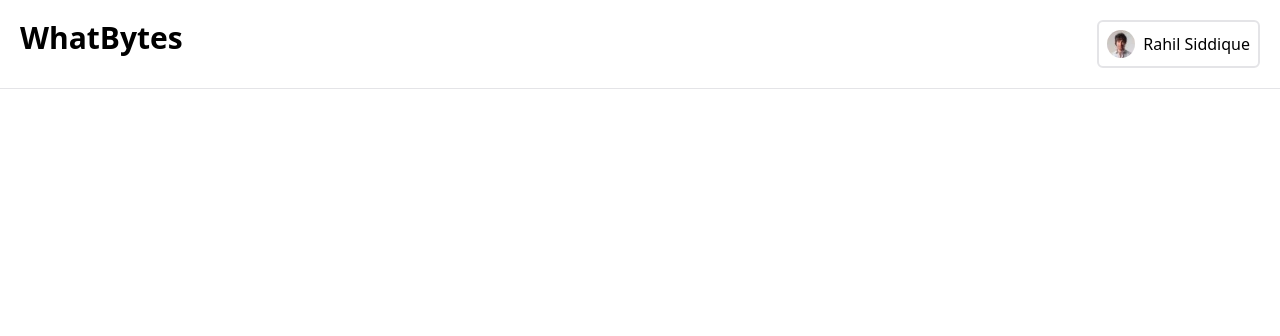
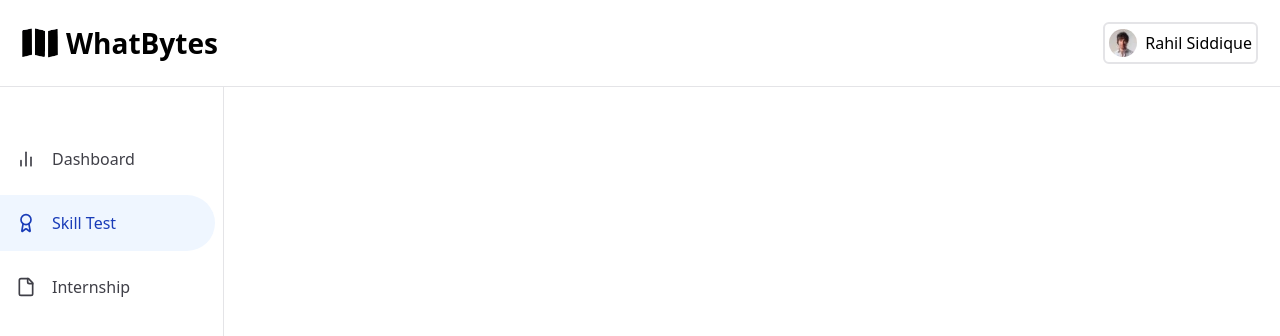
Before and after one commit to greatochuko/what-bytes-dashboard, a Next.js app: page / in a window 1280 px wide. Shown: the top 336 px of the page. Built offline with nearby package versions, Linux system fonts and the light colour scheme.

Commit message:
Add Sidebar component and integrate lucide-react icons; update layout and Header component

```diff
--- a/package.json
+++ b/package.json
@@ -9,6 +9,7 @@
     "lint": "next lint"
   },
   "dependencies": {
+    "lucide-react": "^0.479.0",
     "next": "15.2.1",
     "react": "^19.0.0",
     "react-dom": "^19.0.0"
--- a/src/app/layout.tsx
+++ b/src/app/layout.tsx
@@ -2,6 +2,7 @@ import type { Metadata } from "next";
 import { Geist, Geist_Mono } from "next/font/google";
 import "./globals.css";
 import Header from "@/components/Header";
+import Sidebar from "@/components/Sidebar";
 
 const geistSans = Geist({
   variable: "--font-geist-sans",
@@ -26,10 +27,13 @@ export default function RootLayout({
   return (
     <html lang="en">
       <body
-        className={`${geistSans.variable} ${geistMono.variable} antialiased`}
+        className={`${geistSans.variable} ${geistMono.variable} flex min-h-dvh flex-col antialiased`}
       >
         <Header />
-        {children}
+        <main className="flex flex-1">
+          <Sidebar />
+          {children}
+        </main>
       </body>
     </html>
   );
--- a/src/components/Header.tsx
+++ b/src/components/Header.tsx
@@ -3,9 +3,18 @@ import React from "react";
 
 export default function Header() {
   return (
-    <header className="flex justify-between border-b border-zinc-200 p-5">
-      <h1 className="text-3xl font-semibold">WhatBytes</h1>
-      <div className="flex items-center gap-2 rounded-md border-2 border-zinc-200 p-2">
+    <header className="flex justify-between border-b border-zinc-200 p-5.5">
+      <div className="flex items-center gap-2">
+        <Image
+          src={"/whatbytes_logo.png"}
+          alt="logo"
+          width={36}
+          height={36}
+          className="overflow-hidden object-contain"
+        />
+        <h1 className="text-[28px] font-semibold">WhatBytes</h1>
+      </div>
+      <div className="flex items-center gap-2 rounded-md border-2 border-zinc-200 p-1">
         <Image
           src={"/profile-picture.jpg"}
           alt="profile-picture"
--- /dev/null
+++ b/src/components/Sidebar.tsx
@@ -0,0 +1,30 @@
+"use client";
+
+import { AwardIcon, ChartNoAxesColumnIcon, FileIcon } from "lucide-react";
+import Link from "next/link";
+import { usePathname } from "next/navigation";
+import React from "react";
+
+const sidebarLinks = [
+  { href: "#", text: "Dashboard", Icon: ChartNoAxesColumnIcon },
+  { href: "/", text: "Skill Test", Icon: AwardIcon },
+  { href: "#", text: "Internship", Icon: FileIcon },
+];
+
+export default function Sidebar() {
+  const pathname = usePathname();
+  return (
+    <section className="flex w-56 flex-col gap-2 border-r border-zinc-200 pt-11 pr-2">
+      {sidebarLinks.map((link) => (
+        <Link
+          href={link.href}
+          key={link.text}
+          className={`flex items-center gap-4 rounded-r-full p-4 font-medium duration-200 ${pathname === link.href ? "bg-blue-50 text-blue-800" : "text-zinc-700 hover:bg-zinc-100 hover:text-zinc-800"}`}
+        >
+          <link.Icon className="h-5 w-5" />
+          {link.text}
+        </Link>
+      ))}
+    </section>
+  );
+}
```
Also changed, not shown: public/whatbytes_logo.png (added), 1 other file (tests, documents, lock files or other folders).
